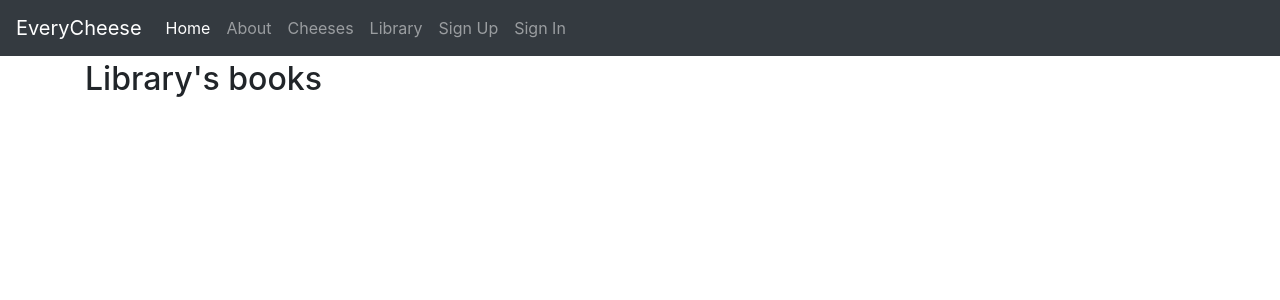
After one commit to mcrim/everycheese, a Django app: template everycheese/templates/library/library_list.html in a window 1280 px wide. The commit adds this page. Shown: the top 300 px of the page. Run offline with Django 3.2, Linux system fonts and the light colour scheme; the template is opened without the code that fills it, so the values that code supplies are empty; some libraries are stand-ins or nearby versions.

Commit message:
Implement book list page, add navbar link

```diff
--- a/config/urls.py
+++ b/config/urls.py
@@ -30,6 +30,12 @@ urlpatterns = [
         include('everycheese.cheeses.urls',
                 namespace='cheeses'),
     ),
+    # library
+    path(
+        'library/',
+        include('everycheese.library.urls',
+                namespace='library'),
+    ),
 ] + static(settings.MEDIA_URL, document_root=settings.MEDIA_ROOT)
 
 if settings.DEBUG:
--- a/everycheese/library/views.py
+++ b/everycheese/library/views.py
@@ -1,3 +1,7 @@
 from django.shortcuts import render
 
-# Create your views here.
+from django.views.generic import ListView, DetailView
+from .models import Library
+
+class LibraryListView(ListView):
+    model = Library
--- a/everycheese/templates/base.html
+++ b/everycheese/templates/base.html
@@ -44,6 +44,12 @@
             <li class="nav-item">
               <a class="nav-link" href="{% url 'about' %}">About</a>
             </li>
+            <li class="nav-item">
+              <a class="nav-link" href="{% url 'cheeses:list' %}">Cheeses</a>
+            </li>
+            <li class="nav-item">
+              <a class="nav-link" href="{% url 'library:list' %}">Library</a>
+            </li>
             {% if request.user.is_authenticated %}
               <li class="nav-item">
                 {# URL provided by django-allauth/account/urls.py #}
@@ -53,9 +59,8 @@
                 {# URL provided by django-allauth/account/urls.py #}
                 <a class="nav-link" href="{% url 'account_logout' %}">{% trans "Sign Out" %}</a>
               </li>
-              <li class="nav-item">
-                <a class="nav-link" href="{% url 'cheeses:list' %}">Cheeses</a>
-              </li>
+
+
             {% else %}
               <li class="nav-item">
                 {# URL provided by django-allauth/account/urls.py #}
--- /dev/null
+++ b/everycheese/templates/library/library_list.html
@@ -0,0 +1,10 @@
+{% extends "base.html" %}
+{% block title %}Book List{% endblock title %}
+{% block content %}
+<h2>Library's books</h2>
+<ul>
+    {% for book in library_list %}
+        <li><a href="#TODO">{{ book.book_name }}</a></li>
+    {% endfor %}
+</ul>
+{% endblock content %}
```
Also changed, not shown: everycheese/library/urls.py (added, +12 -0 lines).
